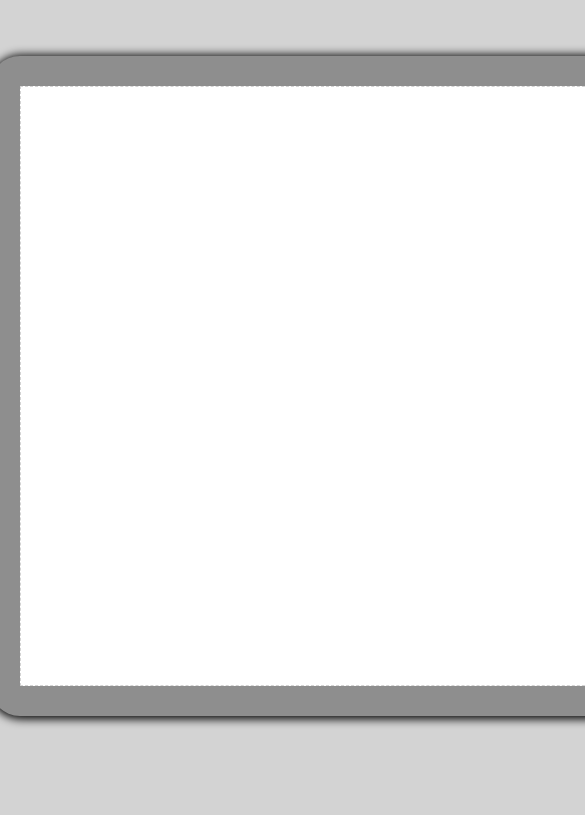
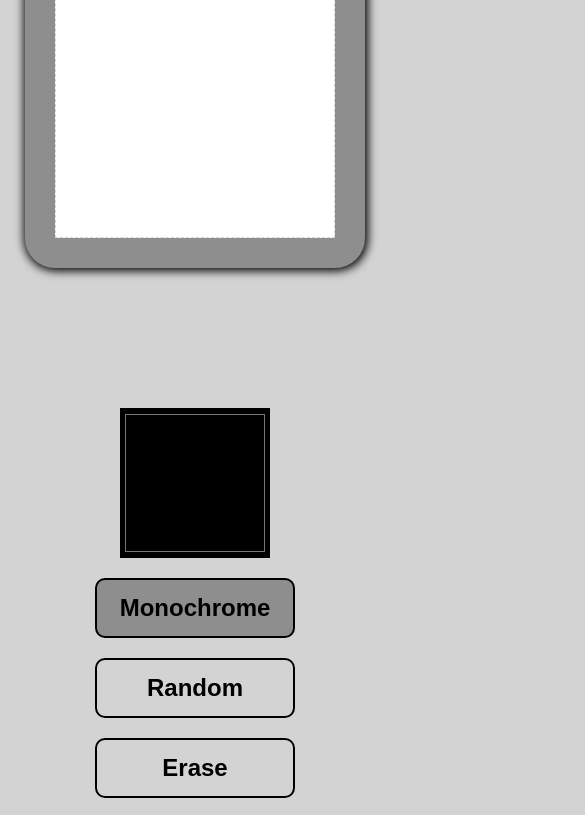
Before and after one commit to RichPBee/Etch-A-Sketch-Odin, a plain HTML site: page index.html in a window 390 px wide. Shown: the part 181-996 px from the top of the page, 585 px wide, since content can reach past the window. Before the commit the page ends 915 px from the top, so only its background shows below. Drawn offline with Linux system fonts and the light colour scheme.

Commit message:
Added responsiveness for mobile
UI now responsive to resizing, makes the page usable at smaller sizes. However the touch controls are not fully functional. It currently only allows for tapping, but doesn't respond to drag events.

```diff
--- a/functionality.js
+++ b/functionality.js
@@ -8,6 +8,22 @@ window.addEventListener("mousedown", () => {
 window.addEventListener("mouseup", () => {
     mouseDown = false;
 })
+
+window.addEventListener('resize', () => {
+    handleResize();
+})
+
+const handleResize = () => {
+    const squares = document.querySelectorAll('.grid-square');
+    const gridContainer = document.querySelector('.grid-container');
+    const eleSize = Math.sqrt(squares.length);
+    const gridWidth = gridContainer.offsetWidth - 60;
+    const squareWidth = (gridWidth)/eleSize;
+    squares.forEach((square) => {
+        square.style.width = `${squareWidth}px`;
+        square.style.height = `${squareWidth}px`;
+    })
+}
 
 
 const gridCreator = (value) => {
@@ -30,9 +46,21 @@ const gridCreator = (value) => {
                     gridSquare.style.backgroundColor = currentColor;
                 }
             }
+        });
+
+    handleResize();
+
+        gridSquare.addEventListener("mousedown", () => {
+            mouseDown = true;
+            if (rgbBtn.clicked == true) {
+                currentColor = generateRandomHex();
+                gridSquare.style.backgroundColor = currentColor;
+            } else {
+                gridSquare.style.backgroundColor = currentColor;
+            }
         })
 
-        gridSquare.addEventListener("mousedown", () => {
+        gridSquare.addEventListener("touchstart", () => {
             mouseDown = true;
             if (rgbBtn.clicked == true) {
                 currentColor = generateRandomHex();
@@ -50,7 +78,6 @@ const generateRandomHex = () => {
     for (let i = 0; i < 6; i++) {
         randomHex += hexVals.charAt(Math.floor(Math.random() * hexVals.length));
     }
-    console.log(randomHex);
     return randomHex;
 }
 
@@ -98,7 +125,6 @@ document.querySelector(".slider").addEventListener("change", () => {
     const sliderDisplay = document.querySelector(".slider-value");
     clearGrid();
     let gridSquares = gridSize(sliderValue);
-    console.log(gridSquares)
     sliderDisplay.textContent = `${Math.sqrt(gridSquares)} x ${Math.sqrt(gridSquares)}`;
     gridCreator(gridSquares);
 })
--- a/styles.css
+++ b/styles.css
@@ -4,8 +4,6 @@ body {
     flex-direction: column;
     justify-content: center;
     align-items: center;
-    height: 100vh;
-    width: 100vw;
     margin: 0;
     font-family: 'Courier New', Courier, monospace;
 }
@@ -135,3 +133,63 @@ body {
     margin: 0;
     margin-top: 5px;
   }
+
+  @Media (max-width: 1050px) {
+    .page-title {
+      font-size: 40px;
+      text-align: center;
+    }
+
+    .controls-and-grid {
+      display: flex;
+      flex-direction: column-reverse;
+      justify-content: center;
+      align-items: center;
+    }
+
+    .grid-container {
+      width: 600px;
+      height: 600px;
+      margin: 10px;
+    }
+
+    /* .grid-container > * {
+      max-width: 100%;
+      max-height: 100%;
+    } */
+  }
+
+  @Media (max-width: 700px) {
+    .grid-container {
+      width: 500px;
+      height: 500px;
+    }
+  }
+
+  @Media (max-width: 600px) {
+    .grid-container {
+      width: 400px;
+      height: 400px;
+    }
+  }
+
+  @Media (max-width: 500px) {
+    .grid-container {
+      width: 350px;
+      height: 350px;
+    }
+  }
+
+  @Media (max-width: 450px) {
+    .grid-container {
+      width: 280px;
+      height: 280px;
+    }
+  }
+
+  @Media (max-width: 360px) {
+    .grid-container {
+      width: 200px;
+      height: 200px;
+    }
+  }
```
